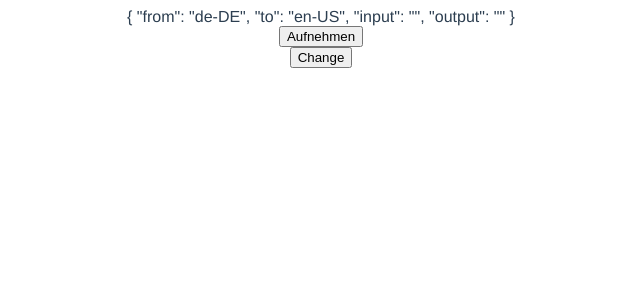
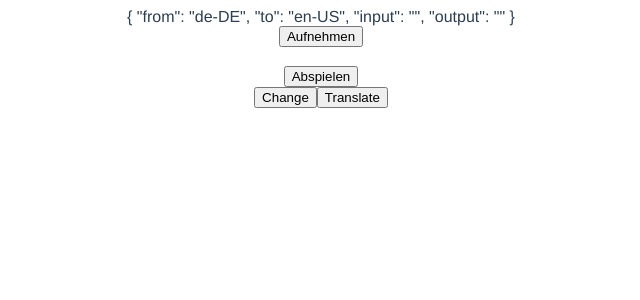
Before and after one commit to TimWriter/text-to-speech, a Vue app: page / in a window 1280 px wide. Shown: the top 300 px of the page, without its empty margins (319-959 px from the left). Built offline with nearby package versions, Linux system fonts and the light colour scheme; no server answers.

Commit message:
now functioning

```diff
--- a/package.json
+++ b/package.json
@@ -9,6 +9,7 @@
   },
   "dependencies": {
     "axios": "^0.21.0",
+    "ibm-watson": "^6.0.0",
     "vue": "^2.6.11",
     "vue-axios": "^3.2.0",
     "vue-router": "^3.2.0"
--- a/src/components/TextToSpeach.vue
+++ b/src/components/TextToSpeach.vue
@@ -2,7 +2,7 @@
   <div class="text-to-speech">
     <div id="app">
 
-  <transition name="fade" v-if="!isLoading">
+
     <div class="form-container">
 
       <form @submit.prevent="speak">
@@ -12,7 +12,7 @@
       </form>
 
     </div>
-  </transition>
+
 </div>
   </div>
 </template>
@@ -40,9 +40,6 @@ export default {
 
     this.localTranslate = this.translate;
 
-    // wait for voices to load
-    // I can't get FF to work without calling this first
-    // Chrome works on the onvoiceschanged function
     this.voiceList = this.synth.getVoices()
 
     if (this.voiceList.length) {
@@ -51,8 +48,7 @@ export default {
 
     this.synth.onvoiceschanged = () => {
       this.voiceList = this.synth.getVoices()
-      // give a bit of delay to show loading screen
-      // just for the sake of it, I suppose. Not the best reason
+
       setTimeout(() => {
         this.isLoading = false
       }, 800)
@@ -61,9 +57,7 @@ export default {
     this.listenForSpeechEvents()
   },
   methods: {
-    /**
-     * React to speech events
-     */
+
     listenForSpeechEvents () {
       this.greetingSpeech.onstart = () => {
         this.isLoading = true
@@ -74,12 +68,9 @@ export default {
       }
     },
 
-    /**
-     * Shout at the user
-     */
+
     speak () {
-      // it should be 'craic', but it doesn't sound right
-      this.greetingSpeech.text = this.text;
+      this.greetingSpeech.text = this.localTranslate.output;
 
       if(this.localTranslate.to == 'de-DE'){
         this.greetingSpeech.voice = this.voiceList[2];
--- a/src/views/Home.vue
+++ b/src/views/Home.vue
@@ -4,6 +4,7 @@
     <SpeechRecognition v-bind:translate="translate" />
     <TextToSpeach v-bind:translate="translate" />
     <button v-on:click="changeLanguages">Change</button>
+    <button v-on:click="call">Translate</button>
   </div>
 </template>
 
@@ -30,16 +31,39 @@ export default {
       apiKey: 'F8sX9zFhk9RcOhyw6HLiLe1mon_RQv_f5b7yDMhh3BOH',
     }
   },
-  mounted() {
-    axios
-      .get(`https://api.eu-de.language-translator.watson.cloud.ibm.com/instances/b0a1d289-374a-40dd-b5e6-949abbc53ef5`)
-      .then((response) => { this.user = response.data; });
-  },
   methods: {
     changeLanguages () {
       let oldFrom = this.translate.from;
       this.translate.from = this.translate.to;
       this.translate.to = oldFrom;
+    },
+    call () {
+      var session_url = 'https://api.eu-de.language-translator.watson.cloud.ibm.com/instances/b0a1d289-374a-40dd-b5e6-949abbc53ef5/v3/translate?version=2018-05-01';
+      var uname = 'apikey';
+      var pass = 'F8sX9zFhk9RcOhyw6HLiLe1mon_RQv_f5b7yDMhh3BOH';
+      var textArray = [];
+      textArray.push(this.translate.input);
+      var translation = (this.translate.from.substring(0,3)) + this.translate.to.substring(0,2);
+      var that = this;
+      axios.post(
+        session_url,
+        {
+          headers: {
+            "Content-Type": "application/json",
+          },
+          text: textArray,
+          model_id: translation,
+        },
+        {
+          auth: {
+            username: uname,
+            password: pass
+        }
+      }).then(function(response) {
+        that.translate.output = response.data.translations[0].translation;
+      }).catch(function(error) {
+        console.log(error);
+      });
     }
   }
 }
```
Also changed, not shown: 1 other file (tests, documents, lock files or other folders).
